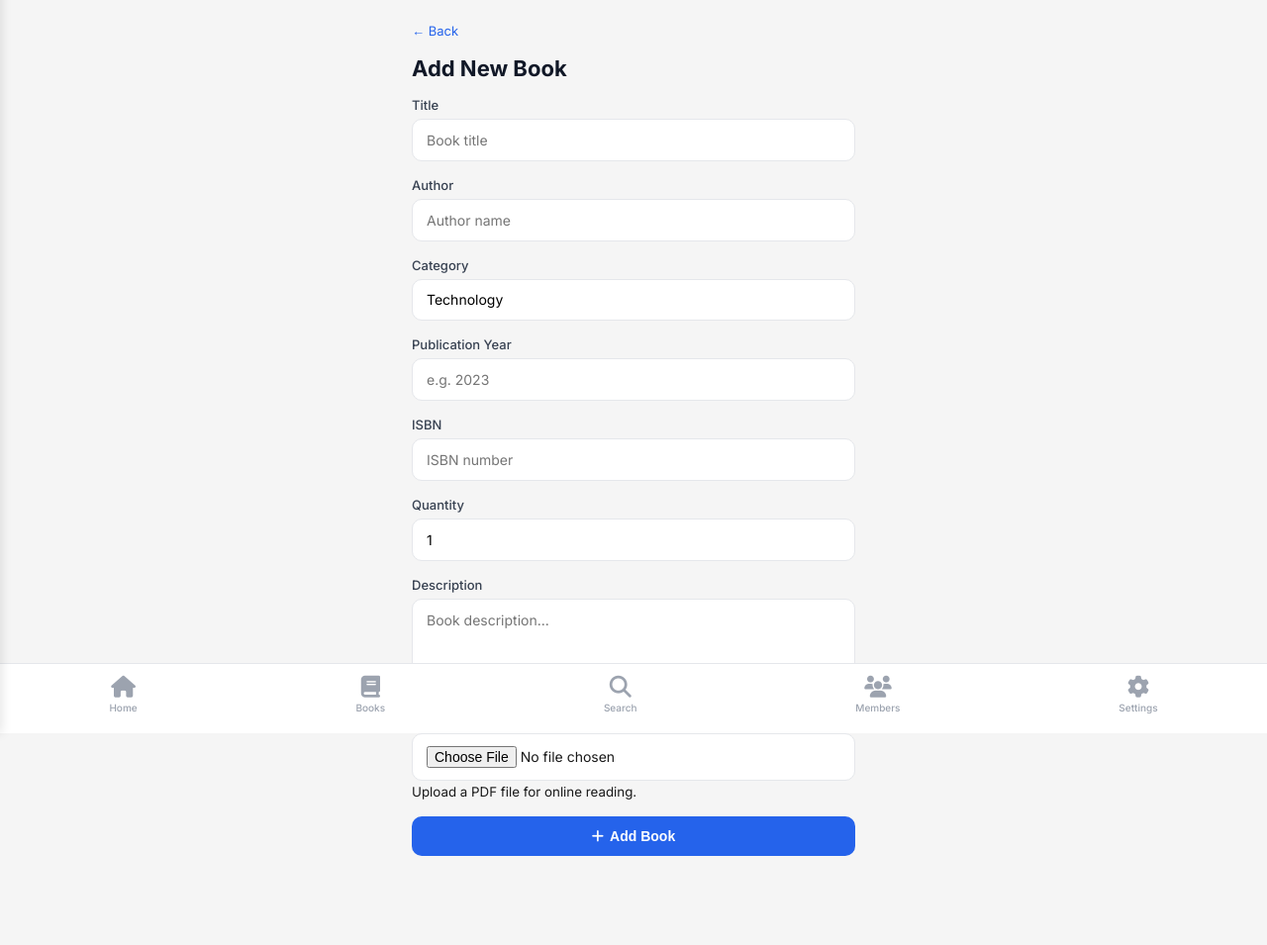
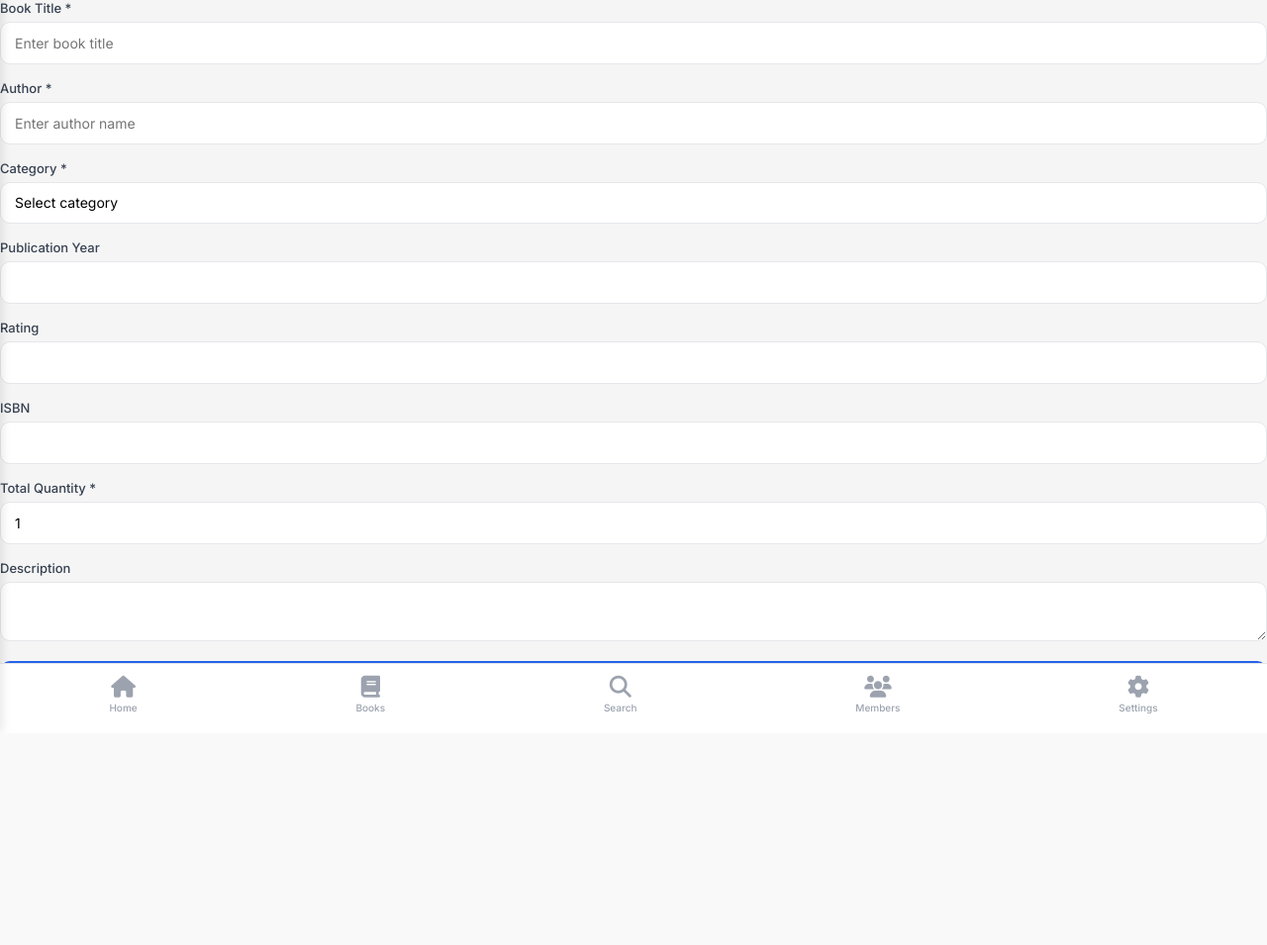
Before and after one commit to ramakrishna213/smartlib, a Flask app: page /add-book in a window 1280 px wide. Shown: the part 59-1014 px from the top of the page at 99% size. After the commit the page ends 780 px from the top, so only its background shows below. Run offline with Flask 3, Linux system fonts and the light colour scheme; a user stored in the database is signed in; data comes from the database, SQL or seed files in the repository; data that the repository does not hold is empty.

Commit message:
Fixed add book page and updated templates

```diff
--- a/templates/add_book.html
+++ b/templates/add_book.html
@@ -1,28 +1,24 @@
 {% extends "base.html" %}
 {% block content %}
-<div class="page">
-  <div style="margin-bottom:16px">
-    <a href="{{ url_for('main.books') }}" style="color:#2563eb;font-size:13px;text-decoration:none">← Back</a>
-  </div>
 
-  <h1 class="page-title">Add New Book</h1>
-
-  <div style="margin-top:16px">
-    <form method="POST" enctype="multipart/form-data">
+<form method="POST">
 
 <div class="form-group">
-        <label class="form-label">Title</label>
-        <input type="text" name="title" class="form-control" placeholder="Book title" required>
+  <label class="form-label">Book Title *</label>
+  <input type="text" name="title" class="form-control"
+         placeholder="Enter book title" required>
 </div>
 
 <div class="form-group">
-        <label class="form-label">Author</label>
-        <input type="text" name="author" class="form-control" placeholder="Author name" required>
+  <label class="form-label">Author *</label>
+  <input type="text" name="author" class="form-control"
+         placeholder="Enter author name" required>
 </div>
 
 <div class="form-group">
-        <label class="form-label">Category</label>
+  <label class="form-label">Category *</label>
   <select name="category_id" class="form-control" required>
+    <option value="">Select category</option>
     {% for cat in categories %}
     <option value="{{ cat.id }}">{{ cat.name }}</option>
     {% endfor %}
@@ -31,38 +27,29 @@
 
 <div class="form-group">
   <label class="form-label">Publication Year</label>
-        <input type="number" name="publication_year" class="form-control" placeholder="e.g. 2023">
+  <input type="number" name="publication_year" class="form-control">
+</div>
+
+<div class="form-group">
+  <label class="form-label">Rating</label>
+  <input type="number" name="rating" class="form-control"
+         min="0" max="5" step="0.1">
 </div>
 
 <div class="form-group">
   <label class="form-label">ISBN</label>
-        <input type="text" name="isbn" class="form-control" placeholder="ISBN number">
+  <input type="text" name="isbn" class="form-control">
 </div>
 
 <div class="form-group">
-        <label class="form-label">Quantity</label>
-        <input type="number" name="quantity" class="form-control" value="1" min="1">
+  <label class="form-label">Total Quantity *</label>
+  <input type="number" name="total_quantity"
+         class="form-control" value="1" required>
 </div>
 
 <div class="form-group">
   <label class="form-label">Description</label>
-        <textarea
-          name="description"
-          class="form-control"
-          rows="4"
-          placeholder="Book description..."></textarea>
-      </div>
-
-      <div class="form-group">
-        <label class="form-label">Book PDF</label>
-        <input
-          type="file"
-          name="book_pdf"
-          class="form-control"
-          accept=".pdf">
-        <small class="text-muted">
-          Upload a PDF file for online reading.
-        </small>
+  <textarea name="description" class="form-control"></textarea>
 </div>
 
 <button type="submit" class="btn btn-primary">
@@ -70,6 +57,5 @@
 </button>
 
 </form>
-  </div>
-</div>
+
 {% endblock %}
```
Lines whose indentation alone changed are shown as unchanged.
